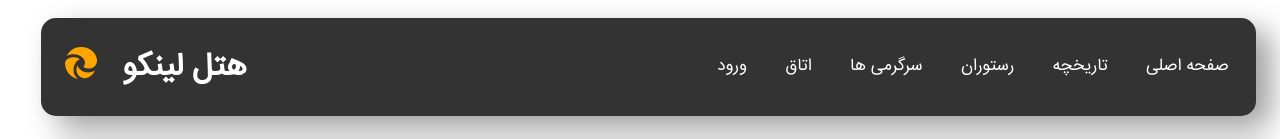
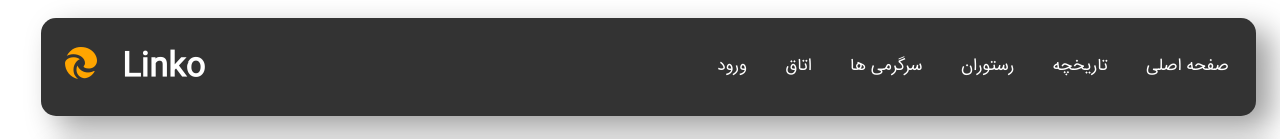
Before and after one commit to ImanAsefi/LinkoHotle, a plain HTML site: page Index2.html in a window 1280 px wide. Shown: the top 139 px of the page. Drawn offline with Linux system fonts and the light colour scheme.

Commit message:
انگلیس کردن h1

```diff
--- a/Index2.html
+++ b/Index2.html
@@ -22,7 +22,7 @@
                     <li><a href="#footer">ورود</a></li>
                 </ul>
                 <h1 class="h1-nav">
-                    هتل لینکو
+                    Linko
                         <span class="text-primary">
                             <i class="fab fa-edge"></i>
                         </span>
```
